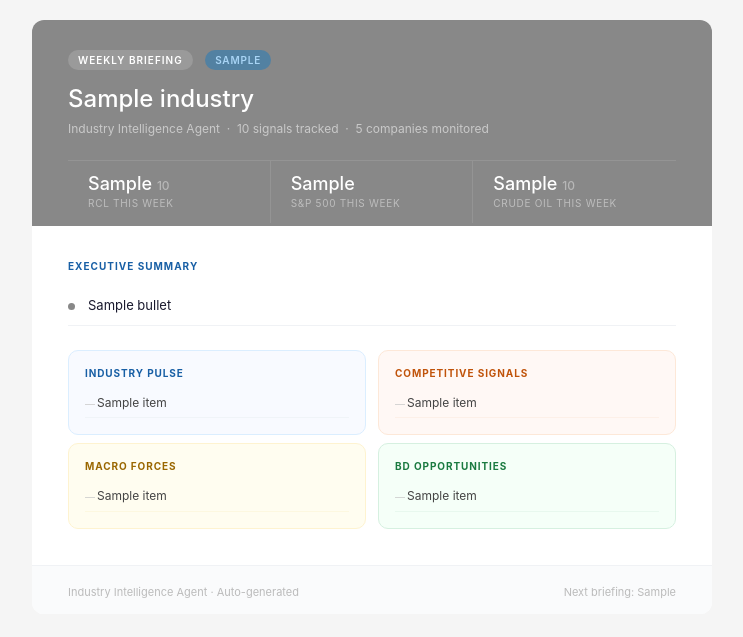
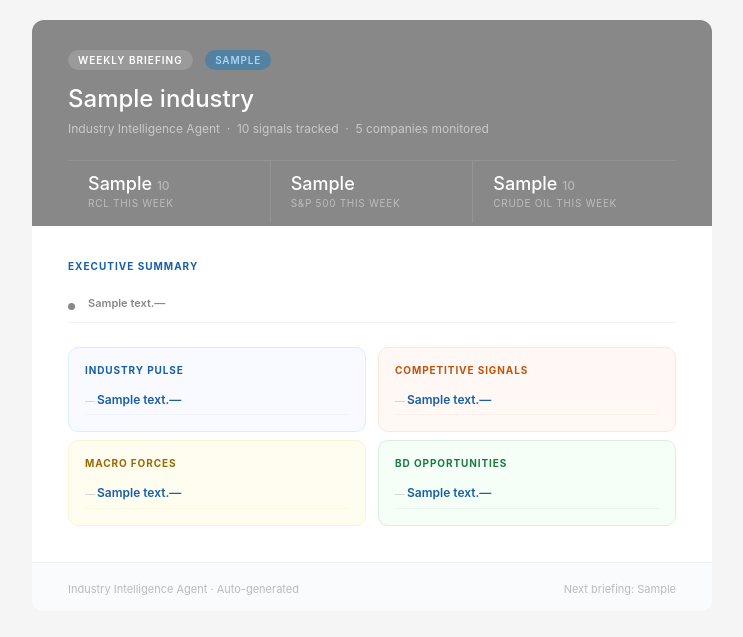
Before and after one commit to jj4619/industry-research-claude, a Python web app: template templates/email_template.html in a window 1280 px wide. Shown: the top 637 px of the page, without its empty margins (268-1011 px from the left). Run offline with Jinja, Linux system fonts and the light colour scheme; the template is opened without the code that fills it: most values are stand-ins (such as "Sample title", 1, 10 or a date in 2020).

```diff
--- a/agent/researcher.py
+++ b/agent/researcher.py
@@ -81,12 +81,16 @@ def search_rss(query: str) -> list[dict]:
             if not formatted_date:
                 continue
 
+            link = item.findtext("link", "")
+            # Skip Google's encoded redirect URLs - they break JSON
+            if "news.google.com/rss/articles" in link:
+                link = ""
             results.append({
                 "title": title,
                 "snippet": snippet,
                 "source": source,
                 "date": formatted_date,
-                "url": ""
+                "url": link
             })
 
         return results
--- a/config/settings.py
+++ b/config/settings.py
@@ -13,7 +13,7 @@ NEWS_API_KEY = os.getenv("NEWS_API_KEY")
 
 # Model config
 MODEL = "claude-sonnet-4-6"
-MAX_TOKENS = 4096
+MAX_TOKENS = 8192
 
 # Schedule
 SEND_DAY = "monday"
--- a/templates/email_template.html
+++ b/templates/email_template.html
@@ -58,9 +58,15 @@
       </div>
       <ul style="list-style:none;padding:0;margin:0;">
         {% for bullet in briefing.executive_summary %}
-        <li style="font-size:13px;color:#1a1a2e;line-height:1.6;padding:9px 0 9px 20px;border-bottom:1px solid #f0f2f5;position:relative;">
+        <li style="font-size:11px;color:#1a1a2e;line-height:1.6;padding:9px 0 9px 20px;border-bottom:1px solid #f0f2f5;position:relative;">
           <span style="position:absolute;left:0;top:17px;width:7px;height:7px;border-radius:50%;background:{{ briefing.accent_color | default('#0077C8') }};display:inline-block;"></span>
-          {{ bullet }}
+          {% if bullet.url %}
+            {% set date_part = bullet.text.split('—')[0] %}
+            {% set rest_part = bullet.text.split('—')[1:] | join('—') %}
+            <a href="{{ bullet.url }}" style="color:{{ briefing.accent_color | default('#0077C8') }};text-decoration:none;font-weight:600;">{{ date_part }}—</a>{{ rest_part }}
+          {% else %}
+            {{ bullet.text }}
+          {% endif %}
         </li>
         {% endfor %}
       </ul>
@@ -74,7 +80,14 @@
           <ul style="list-style:none;padding:0;margin:0;">
             {% for item in briefing.industry_pulse %}
             <li style="font-size:12px;color:#444;line-height:1.55;padding:5px 0 5px 12px;border-bottom:1px solid #f0f4f8;position:relative;">
-              <span style="position:absolute;left:0;top:8px;color:#ccc;font-size:10px;">—</span>{{ item }}
+              <span style="position:absolute;left:0;top:8px;color:#ccc;font-size:10px;">—</span>
+              {% if item.url %}
+                {% set date_part = item.text.split('—')[0] %}
+                {% set rest_part = item.text.split('—')[1:] | join('—') %}
+                <a href="{{ item.url }}" style="color:#185FA5;text-decoration:none;font-weight:600;">{{ date_part }}—</a>{{ rest_part }}
+              {% else %}
+                {{ item.text }}
+              {% endif %}
             </li>
             {% endfor %}
           </ul>
@@ -85,7 +98,14 @@
           <ul style="list-style:none;padding:0;margin:0;">
             {% for item in briefing.competitive_signals %}
             <li style="font-size:12px;color:#444;line-height:1.55;padding:5px 0 5px 12px;border-bottom:1px solid #fdf0e8;position:relative;">
-              <span style="position:absolute;left:0;top:8px;color:#ccc;font-size:10px;">—</span>{{ item }}
+              <span style="position:absolute;left:0;top:8px;color:#ccc;font-size:10px;">—</span>
+              {% if item.url %}
+                {% set date_part = item.text.split('—')[0] %}
+                {% set rest_part = item.text.split('—')[1:] | join('—') %}
+                <a href="{{ item.url }}" style="color:#185FA5;text-decoration:none;font-weight:600;">{{ date_part }}—</a>{{ rest_part }}
+              {% else %}
+                {{ item.text }}
+              {% endif %}
             </li>
             {% endfor %}
           </ul>
@@ -98,7 +118,14 @@
           <ul style="list-style:none;padding:0;margin:0;">
             {% for item in briefing.macro_forces %}
             <li style="font-size:12px;color:#444;line-height:1.55;padding:5px 0 5px 12px;border-bottom:1px solid #fdf8e0;position:relative;">
-              <span style="position:absolute;left:0;top:8px;color:#ccc;font-size:10px;">—</span>{{ item }}
+              <span style="position:absolute;left:0;top:8px;color:#ccc;font-size:10px;">—</span>
+              {% if item.url %}
+                {% set date_part = item.text.split('—')[0] %}
+                {% set rest_part = item.text.split('—')[1:] | join('—') %}
+                <a href="{{ item.url }}" style="color:#185FA5;text-decoration:none;font-weight:600;">{{ date_part }}—</a>{{ rest_part }}
+              {% else %}
+                {{ item.text }}
+              {% endif %}
             </li>
             {% endfor %}
           </ul>
@@ -109,7 +136,14 @@
           <ul style="list-style:none;padding:0;margin:0;">
             {% for item in briefing.bd_opportunities %}
             <li style="font-size:12px;color:#444;line-height:1.55;padding:5px 0 5px 12px;border-bottom:1px solid #e8f8ee;position:relative;">
-              <span style="position:absolute;left:0;top:8px;color:#ccc;font-size:10px;">—</span>{{ item }}
+              <span style="position:absolute;left:0;top:8px;color:#ccc;font-size:10px;">—</span>
+              {% if item.url %}
+                {% set date_part = item.text.split('—')[0] %}
+                {% set rest_part = item.text.split('—')[1:] | join('—') %}
+                <a href="{{ item.url }}" style="color:#185FA5;text-decoration:none;font-weight:600;">{{ date_part }}—</a>{{ rest_part }}
+              {% else %}
+                {{ item.text }}
+              {% endif %}
             </li>
             {% endfor %}
           </ul>
```
Also changed, not shown: agent/synthesizer.py (+12 -3 lines), docs/index.html (+80 -47 lines).
